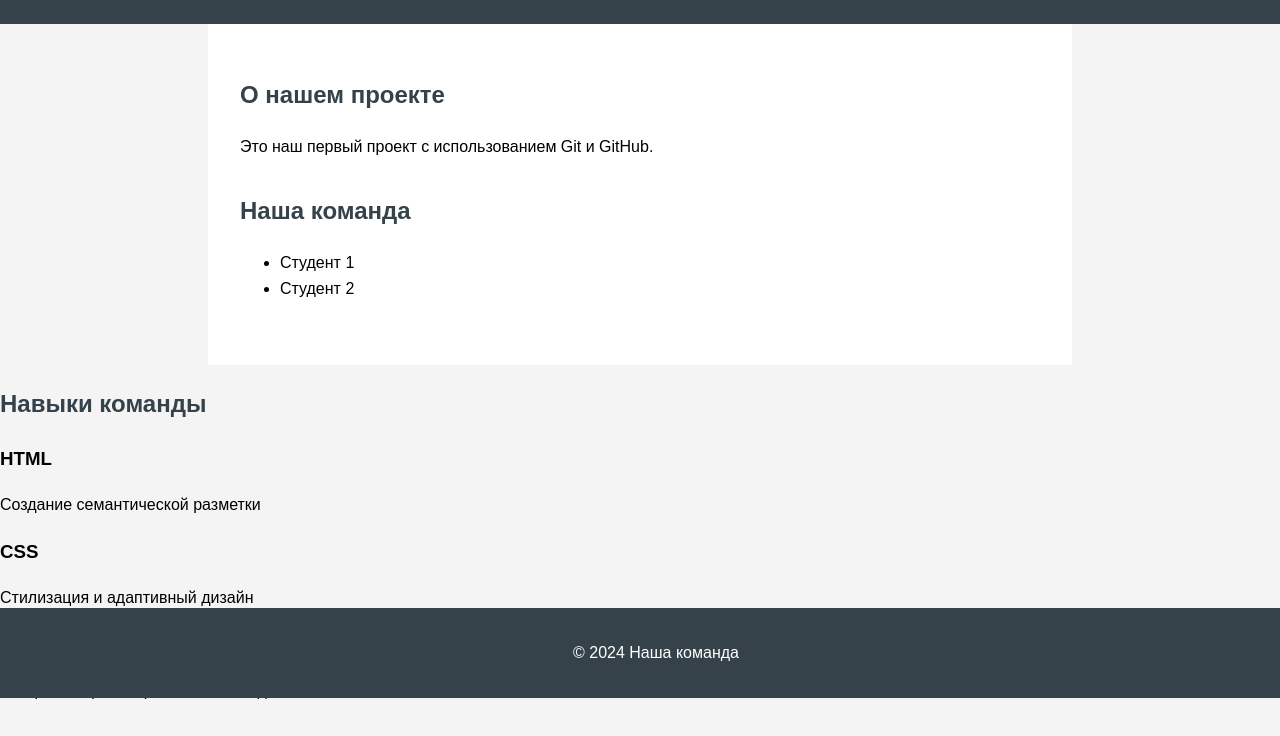
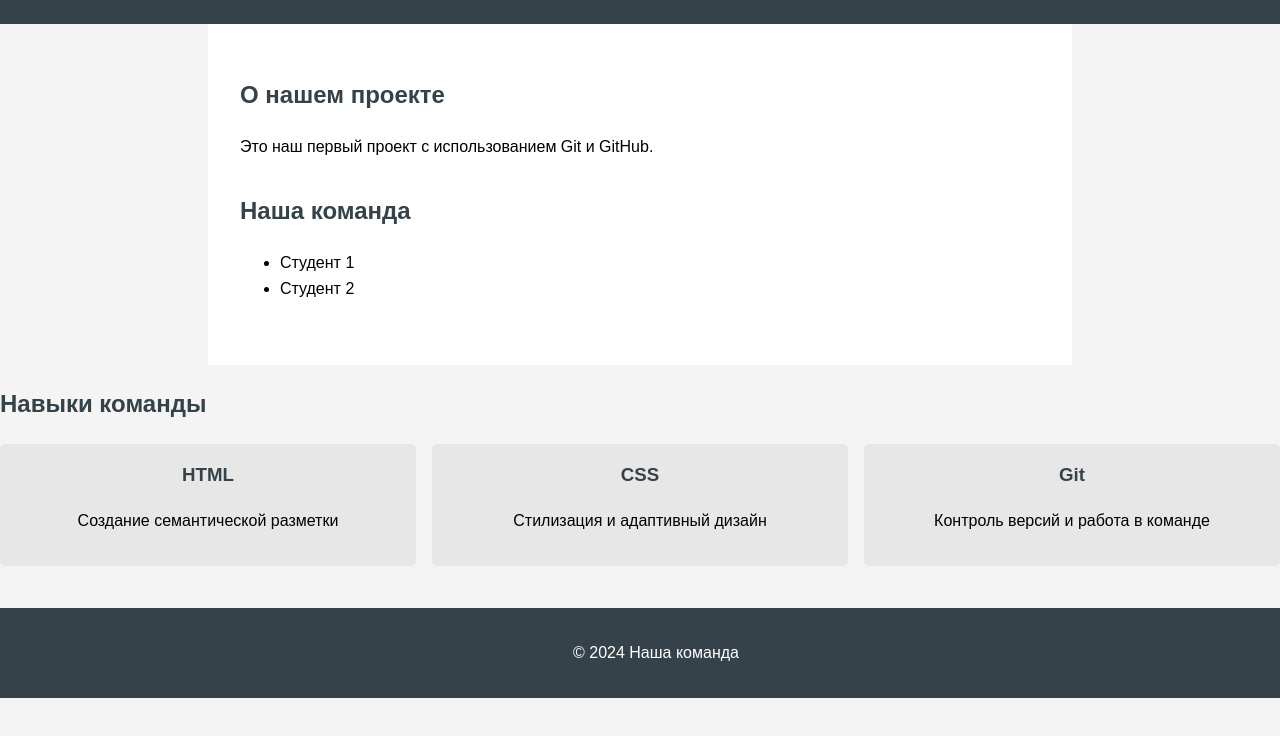
Before and after one commit to Fram1se/task002, a plain HTML site: page index.html in a window 1280 px wide. Shown: the part 102-838 px from the top of the page. After the commit the page ends 800 px from the top, so only its background shows below. Drawn offline with Linux system fonts and the light colour scheme.

Commit message:
git pull origin main

```diff
--- a/style.css
+++ b/style.css
@@ -37,3 +37,22 @@ footer {
     bottom: 0;
     width: 100%;
 }
+
+.skills-grid {
+    display: grid;
+    grid-template-columns: repeat(auto-fit, minmax(200px, 1fr));
+    gap: 1rem;
+    margin-top: 1rem;
+}
+
+.skill {
+    background: #e7e7e7;
+    padding: 1rem;
+    border-radius: 5px;
+    text-align: center;
+}
+
+.skill h3 {
+    margin-top: 0;
+    color: #35424a;
+}
```
